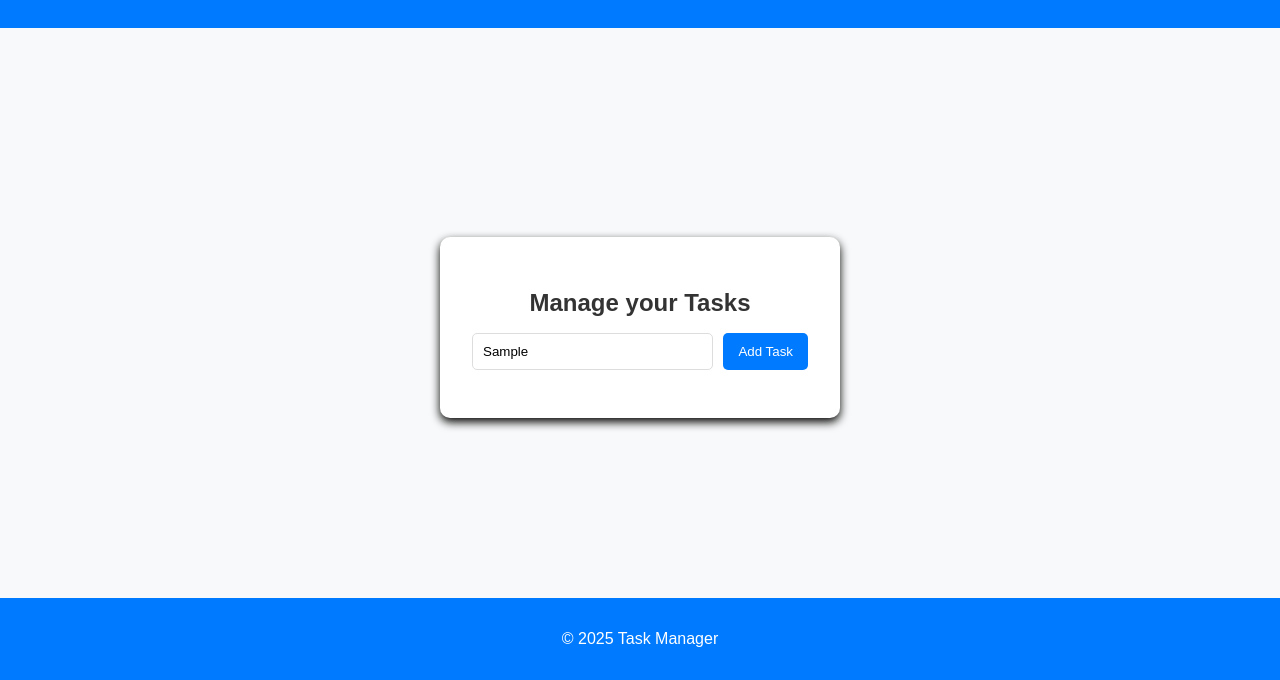
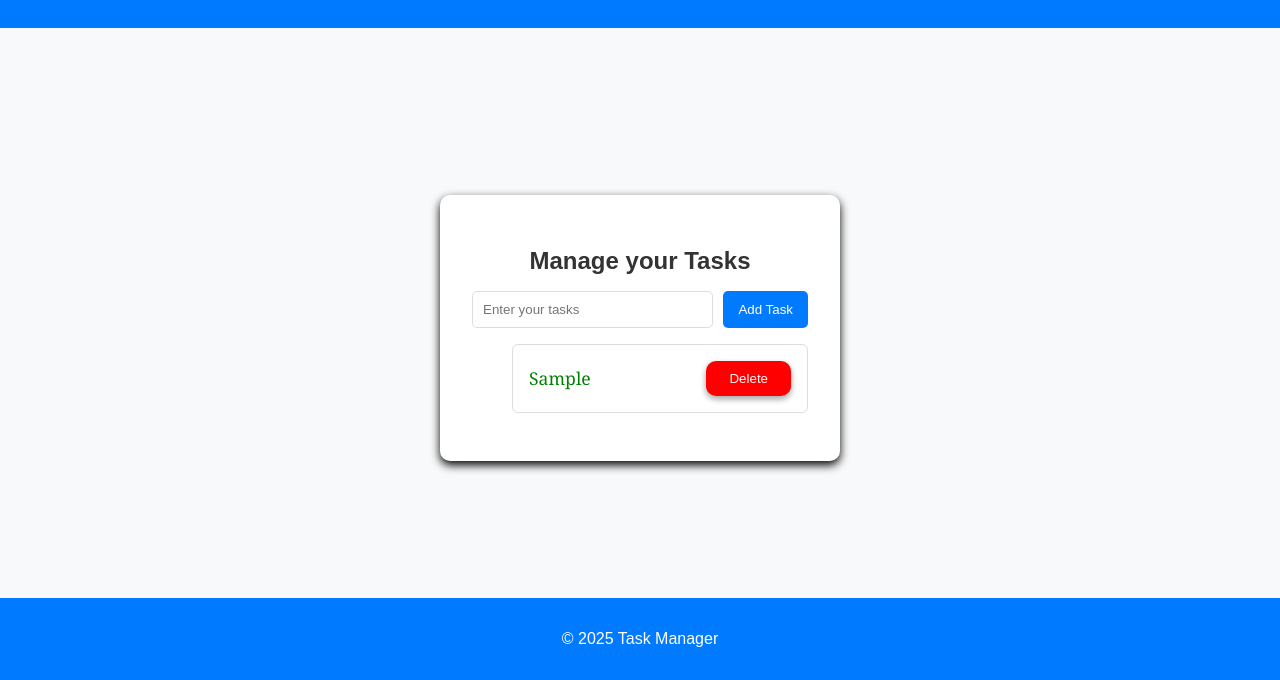
Before and after one commit to Skaif-123/Task-Manager-project, a plain HTML site: page index.html in a window 1280 px wide. Both pictures are taken after typing "Sample" into the empty fields and a click on the button "Add Task". Shown: the part 120-800 px from the top of the page. Drawn offline with Linux system fonts and the light colour scheme.

Commit message:
made task manager

```diff
--- a/index.html
+++ b/index.html
@@ -23,7 +23,7 @@
         <h2>Manage your Tasks</h2>
         <div class="task-input">
             <input type="text" id="task" placeholder="Enter your tasks">
-            <button is="addTask">Add Task</button>
+            <button id="addTask">Add Task</button>
         </div>
         <ul id="taskList"></ul>
     </div>
--- a/script.js
+++ b/script.js
@@ -1,14 +1,70 @@
 document.addEventListener("DOMContentLoaded",()=>{
-    const taskInput123=document.getElementById("task");
-    const addTaskButton=document.getElementById("addTask");
-    const taskList=document.getElementById("addTask");
+
+    const taskInput=document.getElementById('task')
+    const newTaskList=document.getElementById('taskList')
+    const taskButton= document.getElementById('addTask')
+
+    // load tasks from local storage when page loads
+    function loadTasks(){
+        newTaskList.innerHTML="";
+        const tasks_localstorage=JSON.parse(localStorage.getItem("tasks"))||[];
+        tasks_localstorage.forEach(task=>addTaskToDOM(task));
+    }
+    // Adding new tasks to website
+    // Remove task from local storage and UI
+    function removeTask(taskName) {
+        let tasks = JSON.parse(localStorage.getItem("tasks")) || [];
+        tasks = tasks.filter(task => task !== taskName); // Keep only tasks that don't match
+        localStorage.setItem("tasks", JSON.stringify(tasks)); // Save updated list
+
+        loadTasks(); // Reloads the list to reflect changes
+    }
+// Add task to the UI
+    function addTaskToDOM(taskText) {
+        const li = document.createElement("li");
+        li.innerHTML = `${taskText}<button class="delete-btn">Delete</button>`;
+
+        // Append the task to the list
+        newTaskList.appendChild(li);
+
+        // Add event listener for deletion
+        li.querySelector(".delete-btn").addEventListener("click", function () {
+            removeTask(taskText); // Remove task from storage
+            li.remove(); // Remove task from the UI immediately
+        });
+    }
+    function addTask() {
+        const taskText = taskInput.value.trim();
+        if (!taskText) return;
+
+        const tasks = JSON.parse(localStorage.getItem("tasks")) || [];
+        tasks.push(taskText); // Add new task first
+        localStorage.setItem("tasks", JSON.stringify(tasks)); // Then save
+
+        addTaskToDOM(taskText);
+        taskInput.value = "";
+    }
+    taskButton.addEventListener("click",addTask);
+    taskInput.addEventListener("keypress",(e)=>{
+        if (e.key==="Enter"){
+            addTask();
+        }
+    });
+    loadTasks(); //load task when page opens
 
 
-    // Load tasks from local storage
-    const loadTasks=()=>{
-        taskList.innerHTML="";
-        const tasks=JSON.parse(localStorage.getItem("tasks"))||[];
 
-    }
 
-})
+
+
+
+
+
+
+
+
+
+
+
+
+});
--- a/style.css
+++ b/style.css
@@ -82,6 +82,40 @@ button:hover{
     background: #0056b3;
 }
 
+/*styling new content of list */
+#taskList li{
+background-color: #fff;
+    border: 1px solid #ddd;
+    padding: 1rem;
+    color: green;
+    font-family: Georgia;
+    /*width: 100%;*/
+    display: flex;
+    border-radius: 6px;
+    font-size: 1.1rem;
+    justify-content: space-between;
+    align-items: center;
+    margin-bottom: 3px;
+}
+
+.delete-btn{
+    background-color: red;
+    border: none;
+    padding: 10px 23px;
+    border-radius: 10px;
+    cursor: pointer;
+    box-shadow:  0 3px 6px rgba(0,0,0,0.16), 0 3px 6px rgba(0,0,0,0.23);
+
+    transition: background 0.3s ease, transform 0.3s ease;
+}
+
+.delete-btn:hover{
+    transform: translateY(-5px);
+    background-color: darkred;
+
+}
+
+
 footer{
     background: #007bff;
     padding: 1rem;
```
